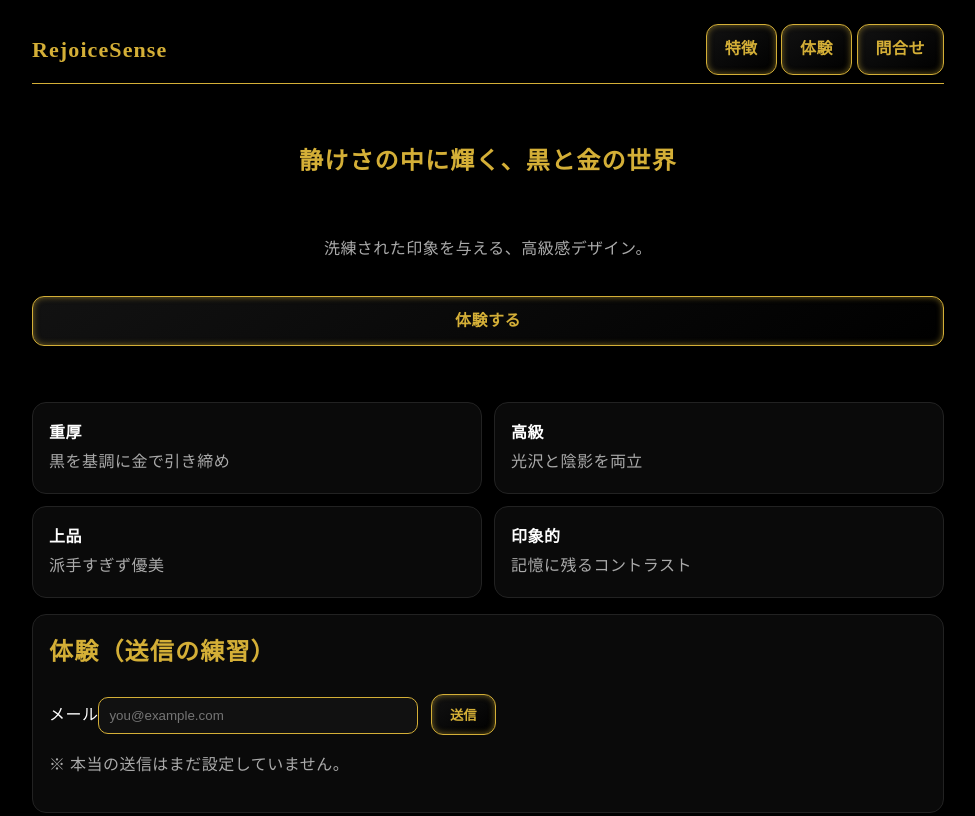
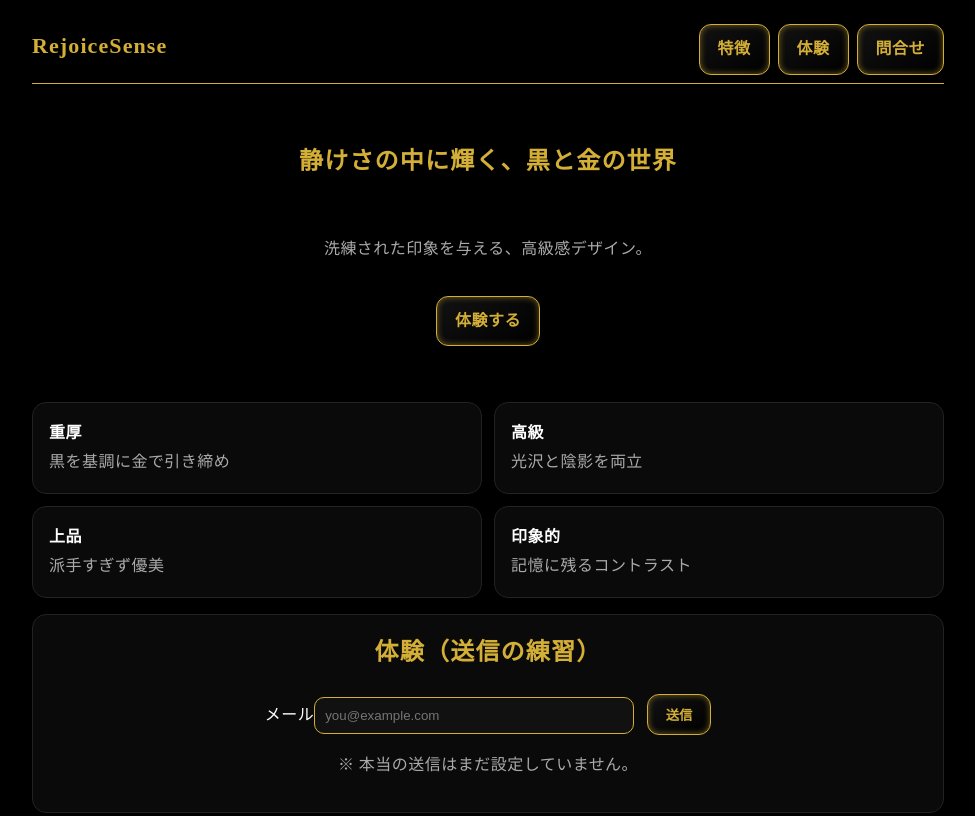
Before and after one commit to Gitorix/mmy-lp, a plain HTML site: page index.html/index.html in a window 1280 px wide. Shown: the top 816 px of the page, without its empty margins (152-1127 px from the left). Drawn offline with Linux system fonts and the light colour scheme.

Commit message:
Add files via upload

```diff
--- a/index.html/index.html
+++ b/index.html/index.html
@@ -16,13 +16,17 @@
     letter-spacing:0.03em;
     overflow-x:hidden;
   }
+
   .幅{max-width:960px;margin:auto;padding:24px}
   header{
-    display:flex;justify-content:space-between;align-items:center;
+    display:flex;flex-wrap:wrap;
+    justify-content:space-between;align-items:center;
     border-bottom:1px solid var(--金);padding-bottom:8px;
     opacity:0;transform:translateY(-20px);animation:fadeIn 1s ease forwards .2s;
   }
-  .ロゴ{font-weight:700;font-size:22px;color:var(--金);letter-spacing:0.05em}
+  .ロゴ{font-weight:700;font-size:22px;color:var(--金);letter-spacing:0.05em;margin-bottom:8px}
+  nav{display:flex;flex-wrap:wrap;gap:8px;justify-content:center;width:100%}
+  @media (min-width:700px){ nav{justify-content:flex-end;width:auto;margin-bottom:0} }
 
   .ボタン{
     display:inline-block;padding:10px 18px;border:1px solid var(--金);border-radius:12px;
@@ -38,8 +42,9 @@
     box-shadow:0 0 16px rgba(212,175,55,0.75),inset 0 0 10px rgba(212,175,55,0.75);
     text-shadow:0 0 6px rgba(212,175,55,0.6);
   }
-  h1,h2{color:var(--金);letter-spacing:0.05em;margin-top:0}
-  .薄{color:var(--薄文字)}
+
+  h1,h2{color:var(--金);letter-spacing:0.05em;margin-top:0;text-align:center}
+  .薄{text-align:center;color:var(--薄文字)}
   .面{
     background:var(--面);border:1px solid var(--枠);border-radius:14px;padding:16px;
     opacity:0;transform:translateY(40px);transition:all .8s ease;
@@ -47,17 +52,10 @@
   .並べ{display:grid;gap:12px}
   @media (min-width:800px){ .並べ{grid-template-columns:1fr 1fr}}
   input{padding:10px;border-radius:10px;border:1px solid var(--金);background:#111;color:var(--文字);width:100%;max-width:320px}
-  footer{
-    text-align:center;color:var(--薄文字);margin-top:32px;font-size:14px;
-    border-top:1px solid var(--金);padding-top:8px;
-    opacity:0;animation:fadeIn 1s ease forwards 1.5s;
-  }
+  footer{text-align:center;color:var(--薄文字);margin-top:32px;font-size:14px;border-top:1px solid var(--金);padding-top:8px;opacity:0;animation:fadeIn 1s ease forwards 1.5s}
 
-  /* --- アニメーション --- */
-  @keyframes fadeIn {
-    to {opacity:1; transform:none;}
-  }
-  .show {opacity:1 !important; transform:none !important;}
+  @keyframes fadeIn {to{opacity:1;transform:none}}
+  .show{opacity:1 !important;transform:none !important}
 </style>
 
 <body>
@@ -74,7 +72,7 @@
     <section style="padding:56px 0;display:grid;gap:16px;text-align:center;opacity:0;transform:translateY(30px);animation:fadeIn 1s ease forwards .6s;">
       <h1>静けさの中に輝く、黒と金の世界</h1>
       <p class="薄">洗練された印象を与える、高級感デザイン。</p>
-      <a class="ボタン" href="#体験">体験する</a>
+      <a class="ボタン" href="#体験" style="margin:auto">体験する</a>
     </section>
 
     <section id="特徴" class="並べ">
@@ -86,7 +84,7 @@
 
     <section id="体験" class="面" style="margin-top:16px">
       <h2>体験（送信の練習）</h2>
-      <form id="tryForm">
+      <form id="tryForm" style="text-align:center">
         <label>メール<input required type="email" placeholder="you@example.com"></label>
         <button class="ボタン" style="margin-left:8px">送信</button>
       </form>
@@ -95,7 +93,7 @@
 
     <section id="問合せ" class="面" style="margin-top:16px">
       <h2>お問い合わせ</h2>
-      <form id="contactForm">
+      <form id="contactForm" style="text-align:center">
         <label>お名前<input required type="text" placeholder="山田 太郎"></label><br><br>
         <label>メール<input required type="email" placeholder="you@example.com"></label><br><br>
         <label>内容<input required type="text" placeholder="質問など"></label><br><br>
@@ -108,21 +106,16 @@
   </div>
 
   <script>
-    // ふわっと出るアニメーション制御
-    const observer = new IntersectionObserver(entries=>{
-      entries.forEach(e=>{
-        if(e.isIntersecting){ e.target.classList.add('show'); }
-      });
-    }, {threshold:0.2});
+    const observer=new IntersectionObserver(entries=>{
+      entries.forEach(e=>{if(e.isIntersecting)e.target.classList.add('show')})
+    },{threshold:0.2});
     document.querySelectorAll('.面').forEach(el=>observer.observe(el));
-
-    // 送信確認
     const hook=(f,t)=>{f.addEventListener("submit",e=>{
       e.preventDefault();
       const d=new FormData(f);
       const s=[...d.entries()].map(([k,v])=>`${k}: ${v}`).join("\\n");
       if(confirm(`[${t}] この内容で送りますか？\\n\\n${s}`)){
-        alert("送信しました！（練習）"); f.reset();
+        alert("送信しました！（練習）");f.reset();
       }
     })};
     hook(document.getElementById("tryForm"),"体験");
```
